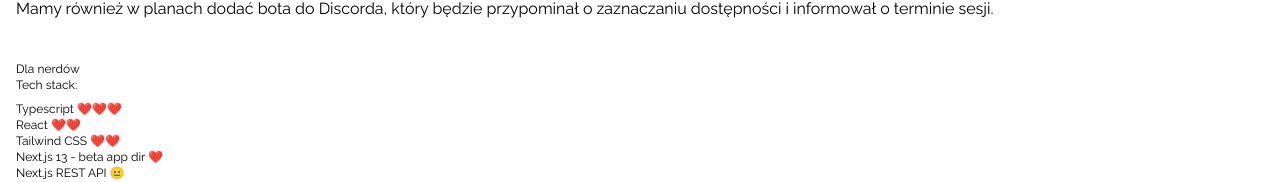
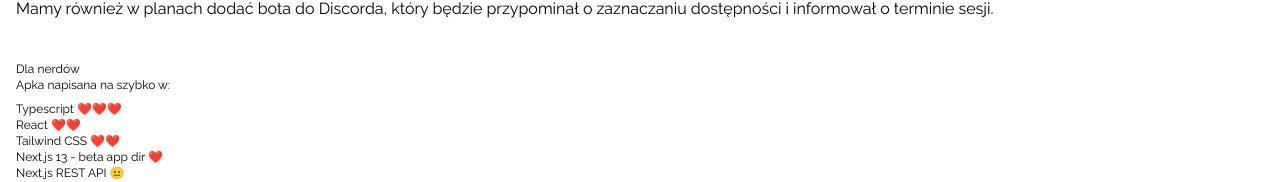
Before and after one commit to fantasygame/meetings, a Next.js app: page / in a window 1280 px wide. Shown: the part 355-537 px from the top of the page. Built offline with nearby package versions, Linux system fonts and the light colour scheme; no server answers.

Commit message:
Update page.tsx

```diff
--- a/app/page.tsx
+++ b/app/page.tsx
@@ -31,8 +31,8 @@
         <div className='mt-10 text-xs'>
           <div className='my-3'>
             <div className="my-2">
-            <div>Dla nerdów</div>
-            <div>Tech stack:</div>
+              <div>Dla nerdów</div>
+              <div>Apka napisana na szybko w:</div>
             </div>
             <ul>
               <li><Link href="https://www.typescriptlang.org/" target="_blank">Typescript ❤️❤️❤️</Link></li>
```
